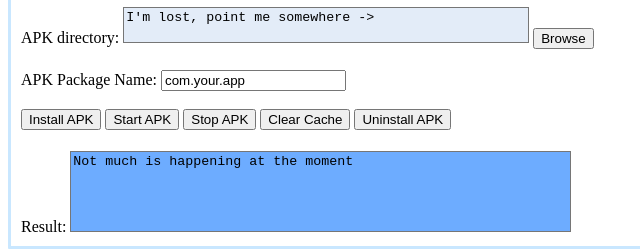
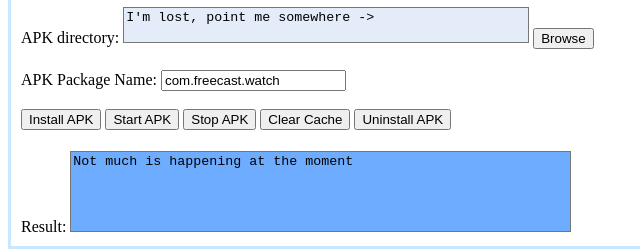
Before and after one commit to flamfoof/android_dev_tools_gui, an Electron app: page index.html in a window 750 px wide. Shown: the part 567-818 px from the top of the page, 0-640 px from the left. Drawn offline with Linux system fonts and the light colour scheme; no server answers.

```diff
--- a/index.html
+++ b/index.html
@@ -66,7 +66,7 @@
             <button id="directoryButton">Browse</button>
             <p></p>
             <label for="packageField">APK Package Name:</label>
-            <input type="text" id="packageField" rows="1" cols="30" value="com.your.app" />
+            <input type="text" id="packageField" rows="1" cols="30" value="com.freecast.watch" />
             <br />
             <br />
             <button id="installButton">Install APK</button>
```
